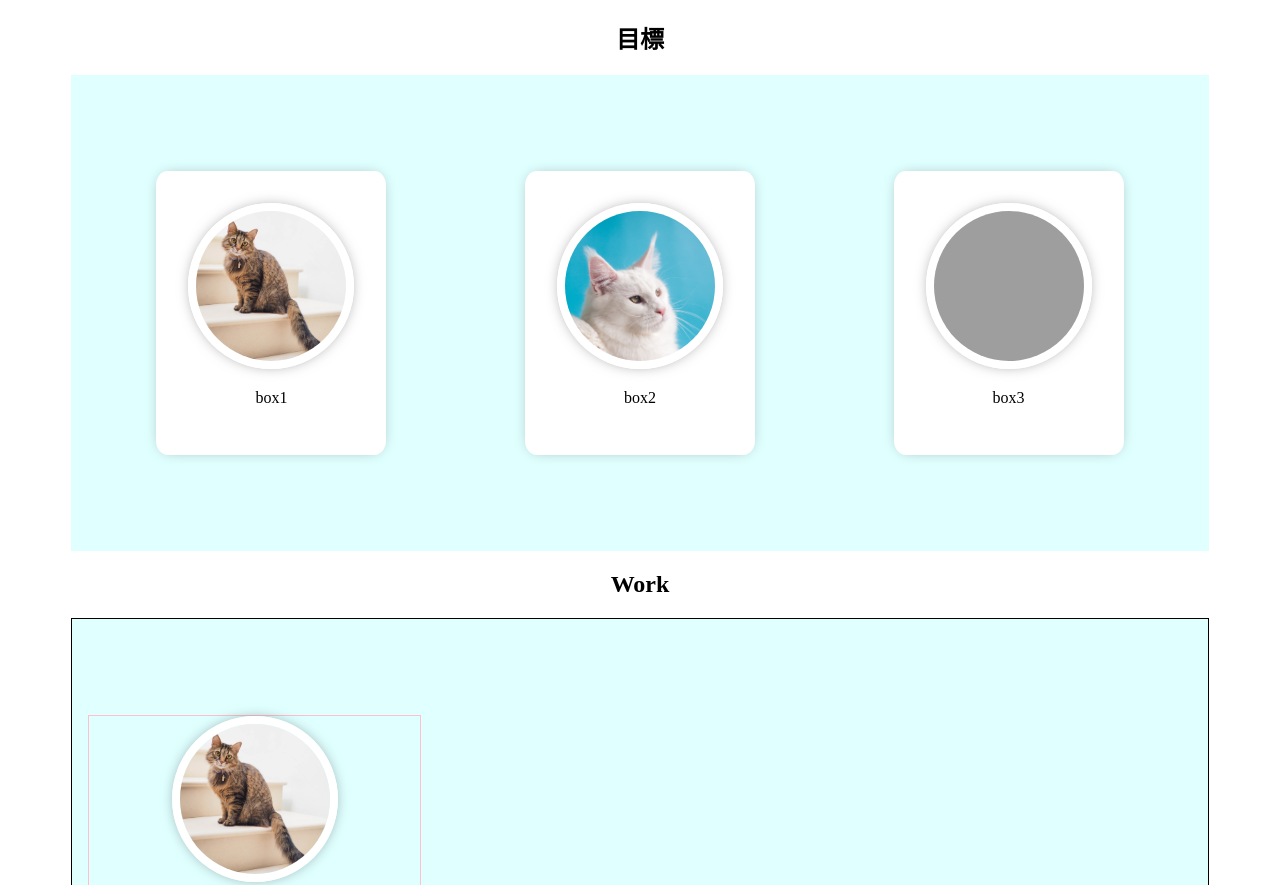
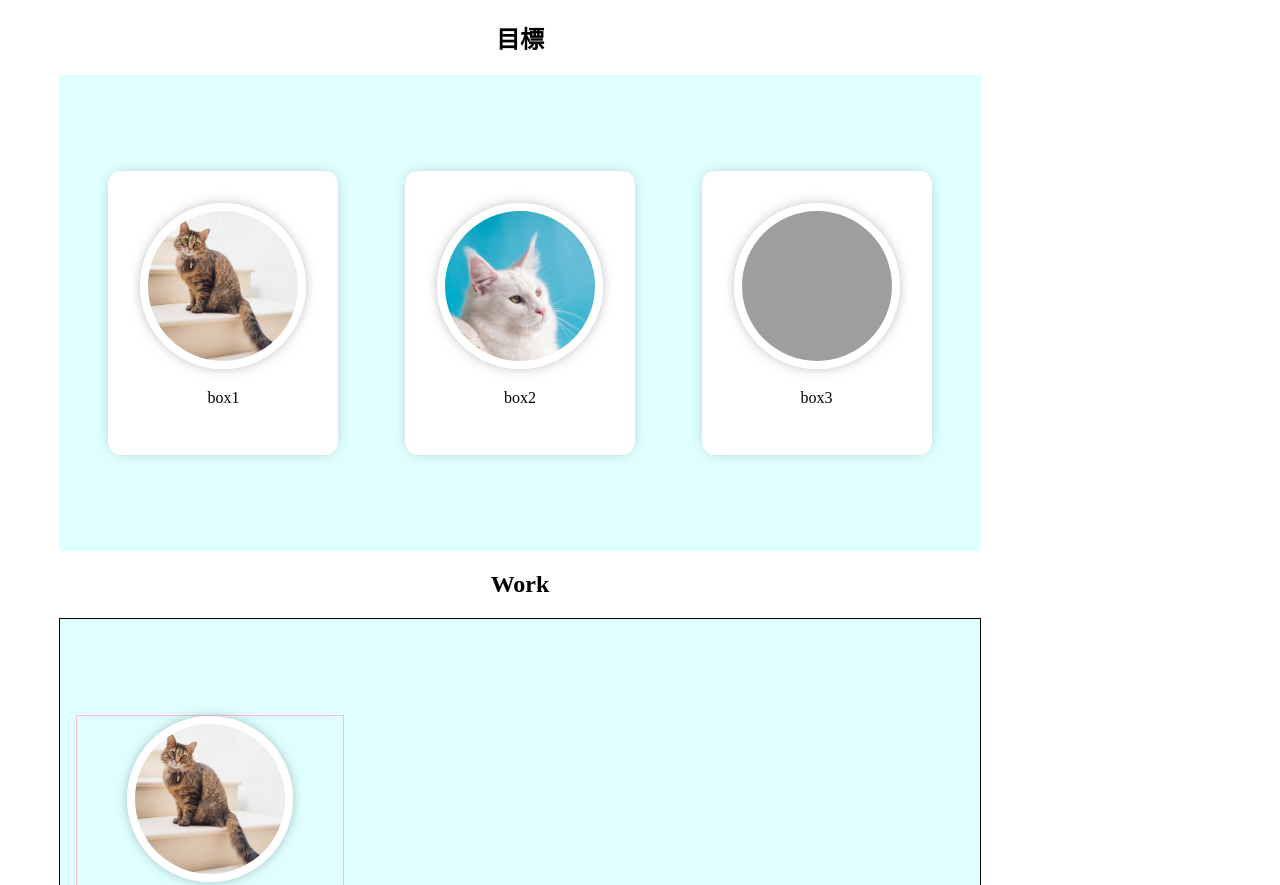
Before and after one commit to okicom-rikano/css-lesson, a plain HTML site: page index.html in a window 1280 px wide. Shown: the top 885 px of the page. Drawn offline with Linux system fonts and the light colour scheme; grey boxes are pictures that could not be loaded.

Commit message:
fix body

```diff
--- a/index.html
+++ b/index.html
@@ -7,6 +7,10 @@
   <title>Lesson</title>
   <link rel="stylesheet" href="./css/style.css">
   <style>
+    body {
+      width: 80vw;
+      min-width: 900px;
+    }
     h1,h2 {
       font-size: 24px;
       text-align: center;
```
